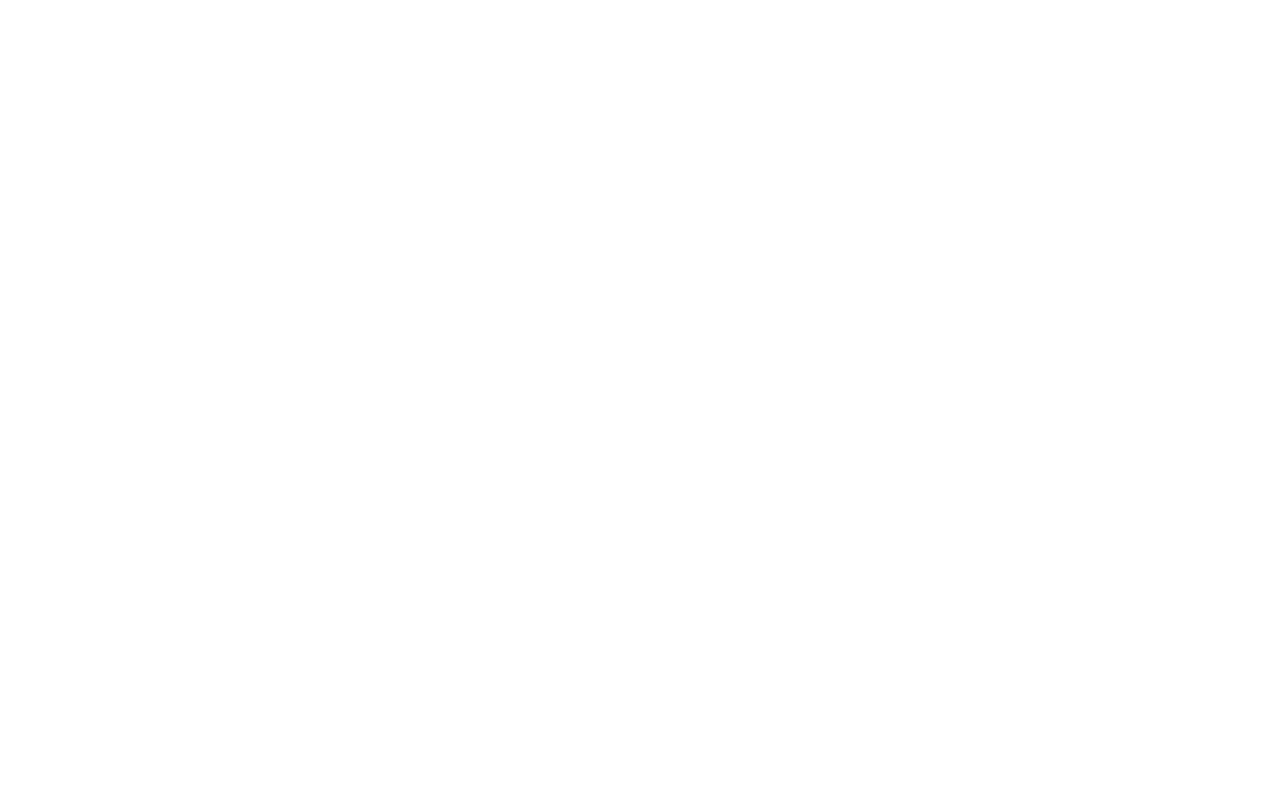
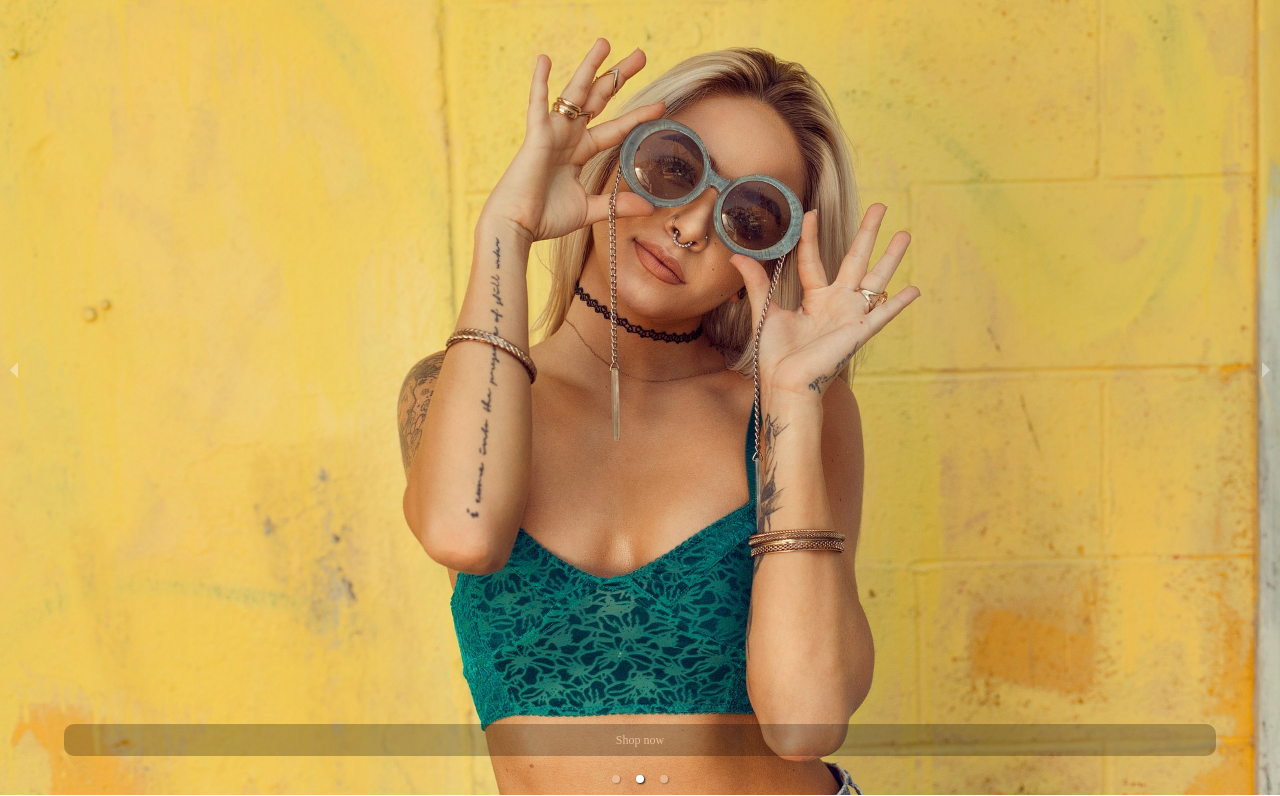
Before and after one commit to AnaMickaelly/ecommerce-frontend, a React (Vite) app: page / in a window 1280 px wide. Shown: the part 201-997 px from the top of the page. Before the commit the page ends 800 px from the top, so only its background shows below. Built offline with nearby package versions, Linux system fonts and the light colour scheme.

Commit message:
feat: create carousel

```diff
--- a/package.json
+++ b/package.json
@@ -11,6 +11,7 @@
   "dependencies": {
     "react": "^18.2.0",
     "react-dom": "^18.2.0",
+    "react-responsive-carousel": "^3.2.23",
     "react-router-dom": "^6.8.2",
     "sass": "^1.58.3"
   },
--- a/src/pages/Home/index.tsx
+++ b/src/pages/Home/index.tsx
@@ -1,12 +1,32 @@
-import { NavLink } from "react-router-dom";
-import { Button } from "../../components/Button";
 import { Header } from "../../components/Header";
+import "react-responsive-carousel/lib/styles/carousel.min.css";
+import { Carousel } from "react-responsive-carousel";
+import "./styles.scss";
+
+import image01 from "../../assets/images/slide01.jpg";
+import image02 from "../../assets/images/slide02.jpg";
+import image03 from "../../assets/images/slide03.jpg";
 
 export const Home = () => {
   return (
     <div>
       <Header />
-      {/* <NavLink to="/product">Messages</NavLink> */}
+      <div className="carousel-container-wapper">
+        <Carousel autoPlay infiniteLoop showThumbs={false} showStatus={false}>
+          <div>
+            <img src={image01} />
+            <p className="legend">Shop now</p>
+          </div>
+          <div>
+            <img src={image02} />
+            <p className="legend">Shop now</p>
+          </div>
+          <div>
+            <img src={image03} />
+            <p className="legend">Shop now</p>
+          </div>
+        </Carousel>
+      </div>
     </div>
   );
 };
--- a/src/pages/Home/styles.scss
+++ b/src/pages/Home/styles.scss
@@ -0,0 +1,3 @@
+.carousel-container-wapper {
+  margin-top: 32px;
+}
```
Also changed, not shown: 1 other file (tests, documents, lock files or other folders).
